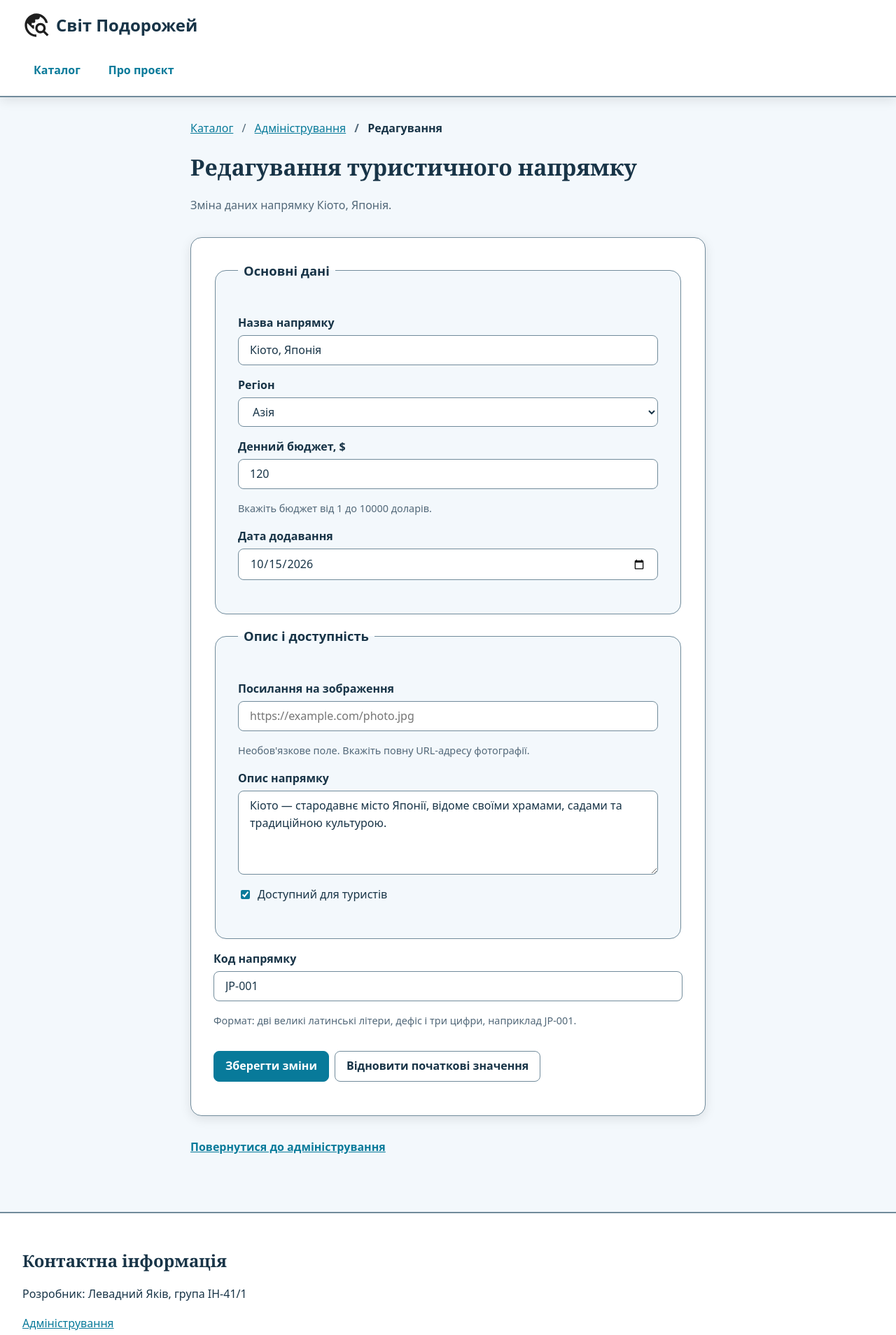
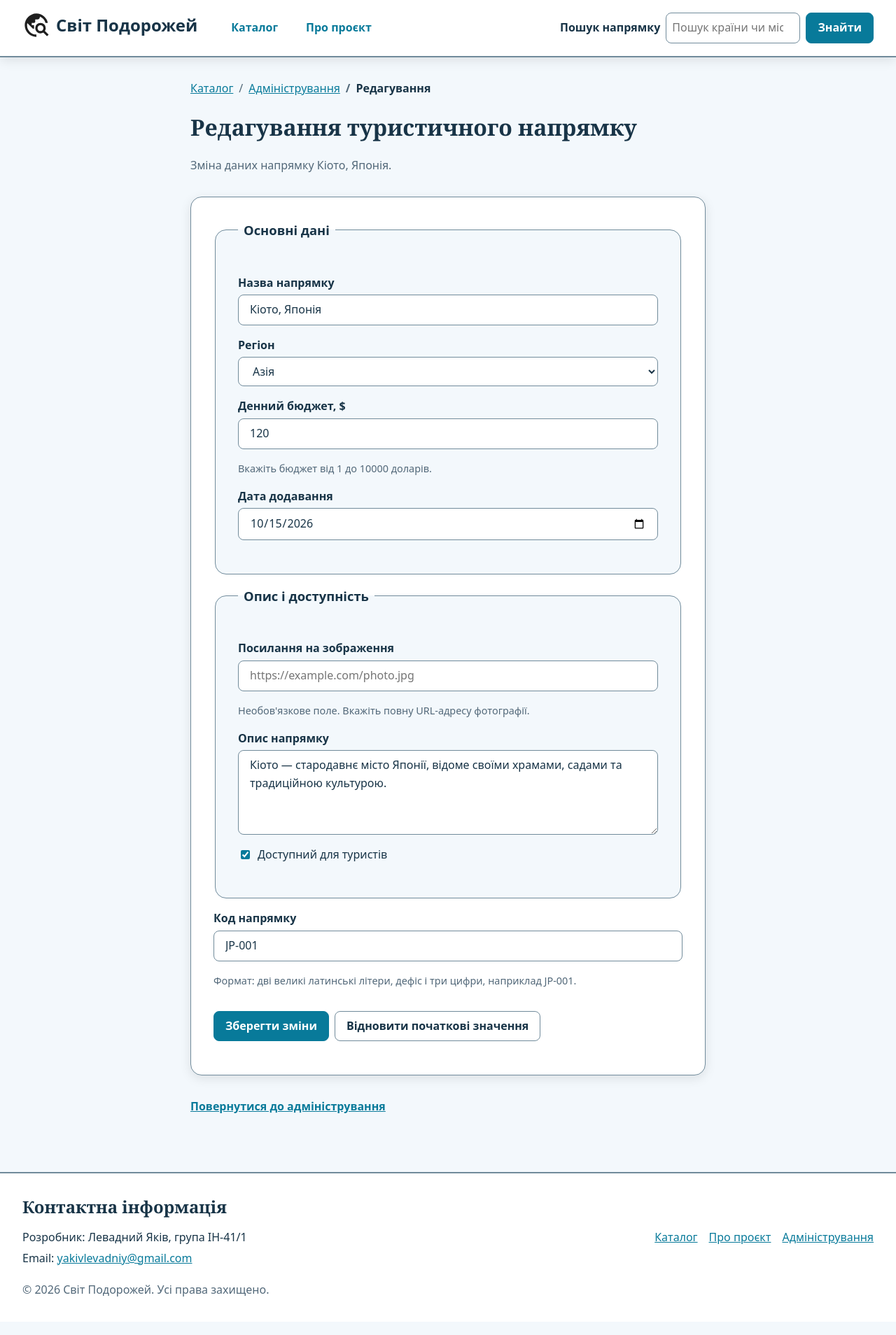
Before and after one commit to yakiv2024/tourism-project, a plain HTML site: page admin-edit.html in a window 1280 px wide. Shown: the top 1908 px of the page at 70% size. Drawn offline with Linux system fonts and the light colour scheme.

Commit message:
Шапку, хлібні крихти й підвал скомпоновано засобами Flexbox

```diff
--- a/admin-edit.html
+++ b/admin-edit.html
@@ -6,6 +6,7 @@
     <meta name="viewport" content="width=device-width, initial-scale=1.0">
     <title>Редагування напрямку – Світ Подорожей</title>
     <meta name="description" content="Редагування туристичного напрямку Кіото.">
+    <link rel="icon" href="favicon.ico" sizes="any">
     <link rel="stylesheet" href="css/main.css">
 </head>
 <body>
@@ -29,6 +30,21 @@
                 </li>
             </ul>
         </nav>
+
+        <search class="site-search">
+            <form action="index.html" method="get" role="search" class="site-search__form">
+                <label for="search" class="site-search__label">Пошук напрямку</label>
+                <input
+                    id="search"
+                    name="q"
+                    type="search"
+                    class="site-search__input"
+                    placeholder="Пошук країни чи міста..."
+                    maxlength="80"
+                >
+                <button type="submit" class="button button--primary">Знайти</button>
+            </form>
+        </search>
     </header>
 
     <main id="main-content" class="page admin-edit">
@@ -211,17 +227,23 @@
         </p>
     </main>
 
-    <footer class="site-footer">
-        <h2>Контактна інформація</h2>
-        <address>
+    <footer id="contacts" class="site-footer">
+        <h2 class="site-footer__title">Контактна інформація</h2>
+
+        <address class="site-footer__contacts">
             <p>Розробник: Левадний Яків, група ІН-41/1</p>
+            <p>Email: <a href="mailto:yakivlevadniy@gmail.com">yakivlevadniy@gmail.com</a></p>
         </address>
-        <p>
-            <a href="admin.html">Адміністрування</a>
-        </p>
-        <p class="site-footer__copy">
-            &copy; 2026 Світ Подорожей. Усі права захищено.
-        </p>
+
+        <nav class="site-footer__nav" aria-label="Навігація в підвалі">
+            <ul class="site-footer__list">
+                <li><a href="index.html" class="site-footer__link">Каталог</a></li>
+                <li><a href="about.html" class="site-footer__link">Про проєкт</a></li>
+                <li><a href="admin.html" class="site-footer__link">Адміністрування</a></li>
+            </ul>
+        </nav>
+
+        <p class="site-footer__copy">&copy; 2026 Світ Подорожей. Усі права захищено.</p>
     </footer>
 </body>
 </html>
--- a/css/main.css
+++ b/css/main.css
@@ -918,3 +918,80 @@
         white-space: nowrap;
     }
 }
+
+/* ЛР6. Компонування засобами Flexbox (шар components) */
+@layer components {
+
+    /* Шапка: назва, навігація, пошук в один рядок з перенесенням */
+    .site-header {
+        display: flex;
+        flex-wrap: wrap;
+        align-items: center;
+        gap: var(--space-s) var(--space-l);
+    }
+
+    .site-header__brand {
+        flex: none;
+        margin: 0;
+    }
+
+    .site-search {
+        flex: 0 1 28rem;
+        margin-inline-start: auto;
+        min-inline-size: 0;
+    }
+
+    .site-search__form {
+        margin-top: 0;
+    }
+
+    .site-search__input {
+        flex: 1 1 10rem;
+        min-inline-size: 0;
+    }
+
+    .site-nav__list {
+        align-items: center;
+    }
+
+    /* Хлібні крихти: ряд із перенесенням, роздільник усередині пункту */
+    .breadcrumbs__list {
+        display: flex;
+        flex-wrap: wrap;
+        align-items: center;
+        gap: var(--space-xs) var(--space-s);
+    }
+
+    .breadcrumbs__item {
+        display: flex;
+        align-items: center;
+        gap: var(--space-s);
+    }
+
+    .breadcrumbs__item + .breadcrumbs__item::before {
+        margin: 0;
+    }
+
+    /* Підвал: блоки в рядок із перенесенням */
+    .site-footer {
+        display: flex;
+        flex-wrap: wrap;
+        justify-content: space-between;
+        align-items: flex-start;
+        gap: var(--space-m) var(--space-l);
+    }
+
+    .site-footer__title,
+    .site-footer__copy {
+        flex-basis: 100%;
+        margin: 0;
+    }
+
+    .site-footer__contacts p {
+        margin: 0 0 var(--space-xs);
+    }
+
+    .site-footer__list {
+        margin: 0;
+    }
+}
```
Also changed, not shown: about.html (+26 -31 lines), admin.html (+33 -11 lines), details.html (+23 -25 lines), index.html (+14 -3 lines).
